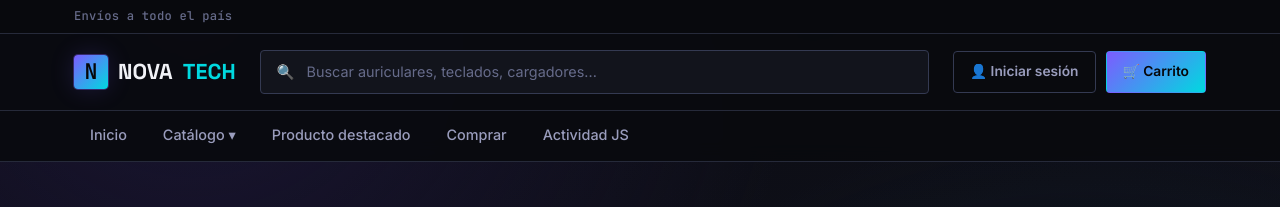
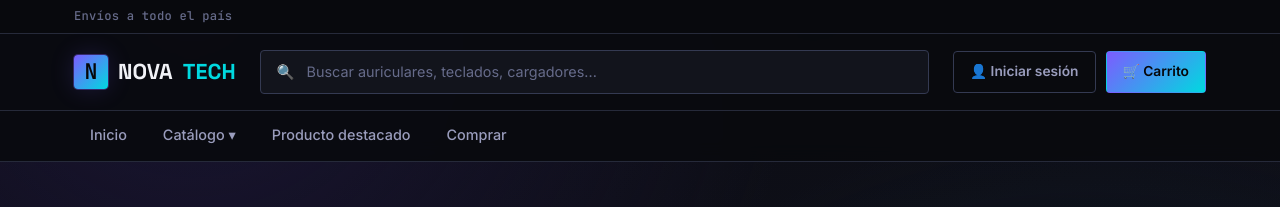
Before and after one commit to fritzthai/ActividadAulica13, a plain HTML site: page listado_tabla.html in a window 1280 px wide. Shown: the top 207 px of the page. Drawn offline with Linux system fonts and the light colour scheme.

Commit message:
Actualizar listado_tabla.html para separar las partes

```diff
--- a/listado_tabla.html
+++ b/listado_tabla.html
@@ -43,9 +43,7 @@
         </div>
         <a href="producto.html">Producto destacado</a>
         <a href="comprar.html">Comprar</a>
-        <a href="algoritmica.html">Actividad JS</a>
-
-      </div>
+</div>
     </nav>
   </header>
 
```
